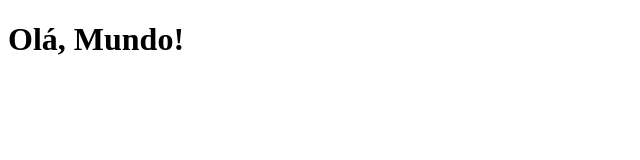
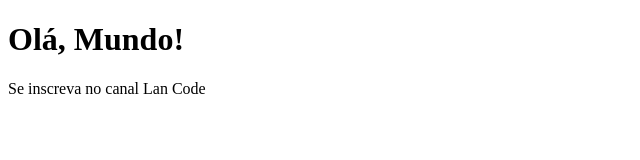
Before and after one commit to lanc0de/square-git, a plain HTML site: page index.html in a window 1280 px wide. Shown: the whole page, without its empty margins (0-640 px from the left). Drawn offline with Linux system fonts and the light colour scheme.

Commit message:
alteração

```diff
--- a/index.html
+++ b/index.html
@@ -7,5 +7,6 @@
 </head>
 <body>
     <h1>Olá, Mundo!</h1>
+    <p>Se inscreva no canal Lan Code</p>
 </body>
 </html>
```
